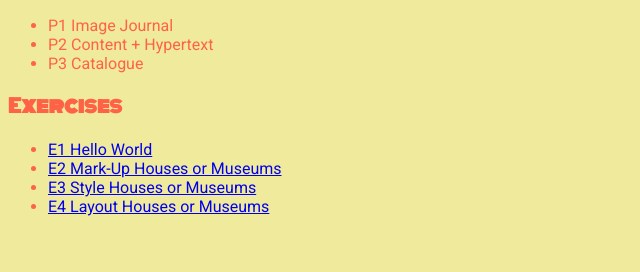
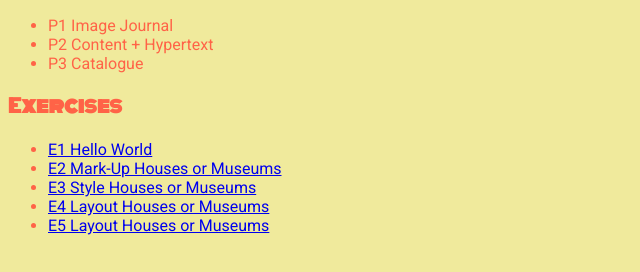
Before and after one commit to joycejoe/TraderZhou, a plain HTML site: page index.html in a window 1280 px wide. Shown: the part 126-398 px from the top of the page, without its empty margins (0-640 px from the left). Drawn offline with Linux system fonts and the light colour scheme.

Commit message:
added exercise 5 to index

```diff
--- a/index.html
+++ b/index.html
@@ -24,6 +24,7 @@
         <li><a href="exercise-02/index.html"target=blank_>E2 Mark-Up Houses or Museums</a></li>
         <li><a href= "exercise-03/index.html"target=blank_>E3 Style Houses or Museums</a></li>
         <li><a href="exercise-04/index.html"target=_blank>E4 Layout Houses or Museums</a></li>
+        <li><a href="exercise-05/index.html"target=_blank>E5 Layout Houses or Museums</a></li>
     </ul>
 
 </body>
```
